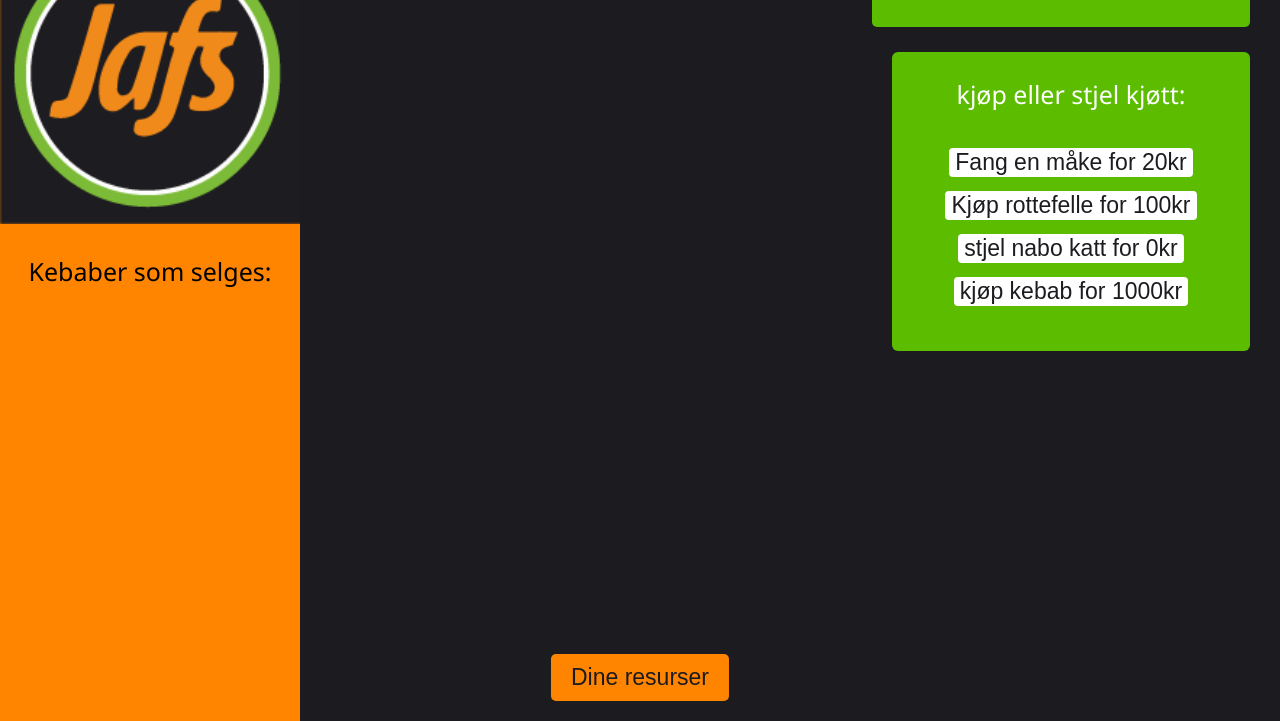
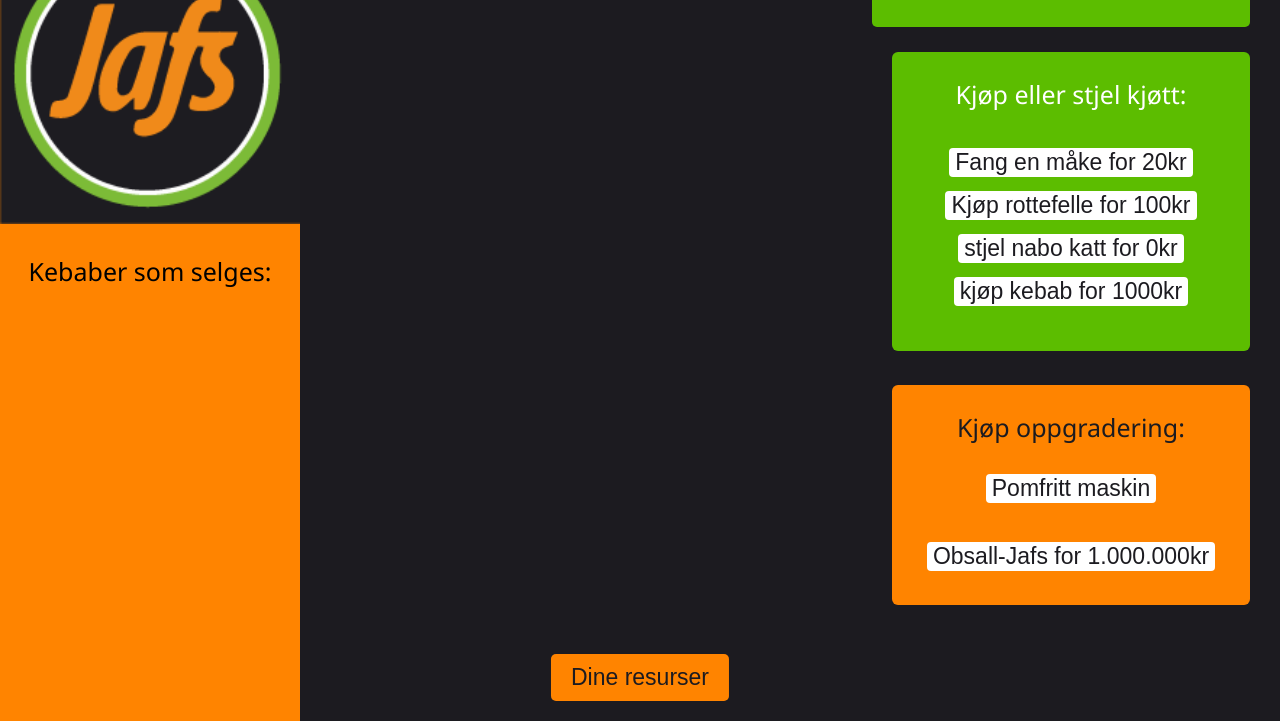
Before and after one commit to Crisstuff/Jafs.tycoon, a plain HTML site: page index.html in a window 1280 px wide. Shown: the part 79-800 px from the top of the page. Drawn offline with Linux system fonts and the light colour scheme.

Commit message:
kdjfkjcdfn

```diff
--- a/index.html
+++ b/index.html
@@ -90,16 +90,22 @@
 
             <br>
             <div class="meat-type">
-                <p class="topp-kjøtt">kjøp eller stjel kjøtt:</p>
+                <p class="topp-kjøtt">Kjøp eller stjel kjøtt:</p>
                 <button onclick="fangMakke()">Fang en måke for 20kr</button>
                 <button onclick="kjopRotteFelle()">Kjøp rottefelle for 100kr</button>
                 <button onclick="stjelNaboKatt()">stjel nabo katt for 0kr</button>
                 <button onclick="kjopEkteKebab()">kjøp kebab for 1000kr</button>
                 <br><br>
             </div>
-            <br>
-            <br>
-            <br>
+            <br><br><br><br>
+            <br><br><br><br><br>
+            <div class="oppgradering">
+                <p>Kjøp oppgradering:</p>
+                <button>Pomfritt maskin</button>
+                <br><br>
+                <button href="gameover.html">Obsall-Jafs for 1.000.000kr</button>
+                <br><br>
+            </div>
         </div>
         <div class="section">
             <!-- Innhold for andre seksjon her -->
--- a/style.css
+++ b/style.css
@@ -120,6 +120,19 @@ dialog{
   font-family: 'Segoe UI', Tahoma, Geneva, Verdana, sans-serif;
   width: 358px;
 }
+
+.oppgradering{
+  float: right;
+  background-color: #FF8400;
+  color: #1C1B20;
+  font-size: 25px;
+  text-align: center;
+  font-family: 'Segoe UI', Tahoma, Geneva, Verdana, sans-serif ;
+  width: 358px;
+  border-radius: 6px;
+}
+
+
 button{
   border-radius: 4px;
   color: #1C1B20;
@@ -134,19 +147,3 @@ button:hover { /*styling for alle av knappene i spillet */
   color: #FFFFFF;
   transition: 3ms;
 }
-
-
-
-
-
-/*
-informasjons nettside om infomasjon av kjøp
-disse er lenkene som tar deg til info om kjøttet og oppgraderinger du kan kjøpe
-
-*/
-.info-styling{ /* info om kjøtt*/
-  color: #FFFFFF;
-  font-size: 20px;
-  font-family: 'Segoe UI', Tahoma, Geneva, Verdana, sans-serif;
-  text-align: right;
-}
```
